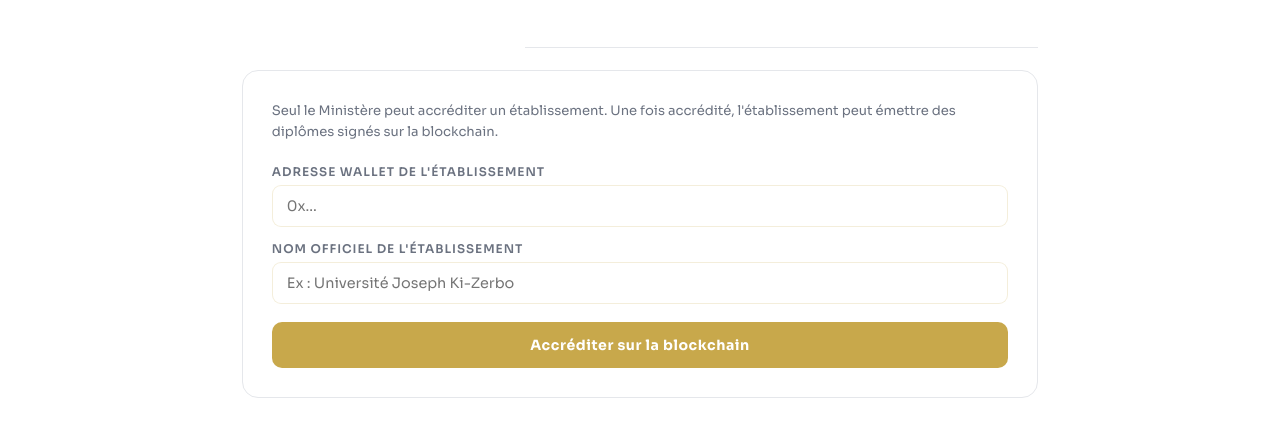
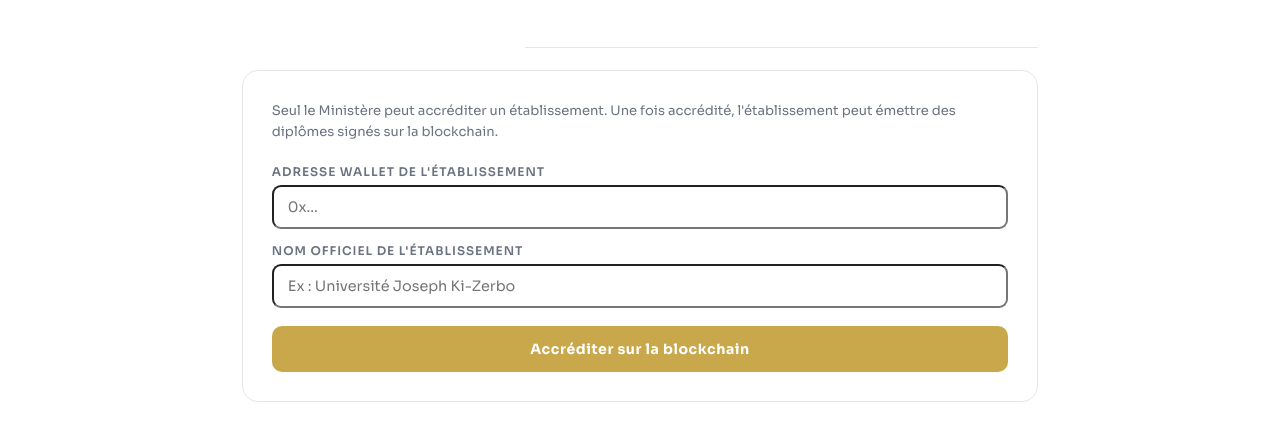
Before and after one commit to nouxel00/diplochain, a website: page frontend/index.html in a window 1280 px wide. Both pictures are taken after a click on the element 370 px from the left and 476 px from the top of the page. Shown: the part 77-518 px from the top of the page. Drawn offline with Linux system fonts and the light colour scheme.

Commit message:
Update index.html

```diff
--- a/frontend/index.html
+++ b/frontend/index.html
@@ -198,7 +198,7 @@
 
   input, select {
     background: rgba(255,255,255,0.05);
-    border: 1px solid rgba(201,168,76,0.2);
+    border: 1px --blue-light;
     border-radius: 9px;
     padding: 11px 14px;
     color:#000000;
```
